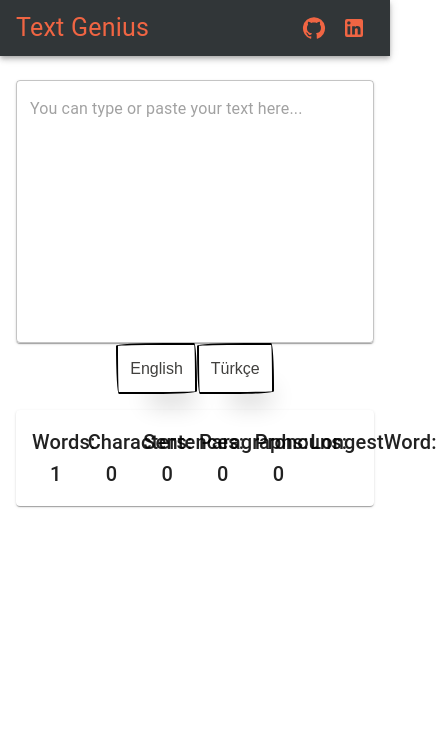
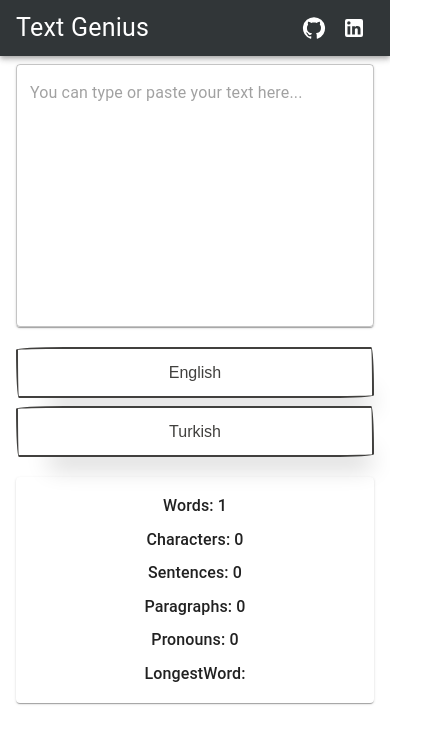
Before and after one commit to fatihkarasoglu/text-genius, a React (Create React App) app: page / in a window 390 px wide. Shown: the top 744 px of the page, 437 px wide, since content can reach past the window. Built offline with nearby package versions, Linux system fonts and the light colour scheme.

Commit message:
Responsive design added. End of project.

```diff
--- a/src/App.css
+++ b/src/App.css
@@ -1,38 +1,95 @@
-.App {
-  text-align: center;
+body {
+  margin: 0;
+  padding: 0;
+  box-sizing: border-box;
+  font-family: 'Arial', sans-serif;
+  background-color: #f4f4f9;
 }
 
-.App-logo {
-  height: 40vmin;
-  pointer-events: none;
+.container {
+  padding: 16px;
+  max-width: 1200px;
+  margin: auto;
 }
 
-@media (prefers-reduced-motion: no-preference) {
-  .App-logo {
-    animation: App-logo-spin infinite 20s linear;
+.text-area {
+  width: 100%;
+  box-sizing: border-box;
+  margin-bottom: 16px;
+}
+
+.text-stats {
+  padding: 16px;
+  margin: 16px 0;
+  background-color: #fff;
+  border-radius: 8px;
+  box-shadow: 0 0 10px rgba(0, 0, 0, 0.1);
+  text-align: center;
+  justify-content: center;
+}
+
+.langBtn {
+  margin: 4px;
+  padding: 8px 16px;
+  border: none;
+  background-color: #313638;
+  cursor: pointer;
+  border-radius: 4px;
+}
+
+.text-stats {
+  padding: 16px;
+  margin: 16px 0;
+  background-color: #fff;
+  border-radius: 8px;
+  box-shadow: 0 0 10px rgba(0, 0, 0, 0.1);
+  text-align: center;
+  justify-content: center;
+}
+
+@media (max-width: 768px) {
+  .text-stats .MuiGrid-item {
+    flex: 0 0 100%;
+    max-width: 100%;
+  }
+
+  .langBtn {
+    width: 100%;
+    margin: 4px 0;
   }
 }
 
-.App-header {
-  background-color: #282c34;
-  min-height: 100vh;
-  display: flex;
-  flex-direction: column;
-  align-items: center;
-  justify-content: center;
-  font-size: calc(10px + 2vmin);
-  color: white;
+@media (max-width: 480px) {
+  .text-stats .MuiTypography-h6 {
+    font-size: 14px;
+  }
 }
 
-.App-link {
-  color: #61dafb;
+@media (max-width: 1200px) {
+  .container {
+    padding: 8px;
+  }
 }
 
-@keyframes App-logo-spin {
-  from {
-    transform: rotate(0deg);
+@media (max-width: 768px) {
+  .text-stats .MuiGrid-item {
+    flex: 0 0 100%;
+    max-width: 100%;
   }
-  to {
-    transform: rotate(360deg);
+
+  .langBtn {
+    width: 100%;
+    margin: 4px 0;
   }
 }
+
+@media (max-width: 480px) {
+
+  .text-area .MuiTextField-root {
+    font-size: 14px;
+  }
+
+  .text-stats .MuiTypography-h6 {
+    font-size: 16px;
+  }
+}
--- a/src/App.js
+++ b/src/App.js
@@ -1,45 +1,18 @@
 import React, { useState } from 'react';
-import { Container, createTheme, CssBaseline } from '@mui/material';
+import { Container, CssBaseline } from '@mui/material';
 import Header from './components/Header';
 import TextArea from './components/TextArea';
 import TextStats from './components/TextStats';
-import '@fontsource/poppins';
-
-const theme = createTheme({
-  typography: {
-    fontFamily: 'Poppins, Arial, sans-serif',
-    h1: {
-      fontFamily: 'Poppins, Arial, sans-serif',
-      fontSize: '2.5rem',
-      fontWeight: 'bold',
-    },
-    body1: {
-      fontFamily: 'Poppins, Arial, sans-serif',
-      fontSize: '1rem',
-    },
-  },
-  palette: {
-    primary: {
-      main: '#1976d2',
-    },
-    secondary: {
-      main: '#dc004e',
-    },
-    background: {
-      default: '#f5f5f5',
-    },
-  },
-});
+import './App.css';
 
 function App() {
-
   const [text, setText] = useState('');
 
   return (
-    <div theme={theme}>
-    <CssBaseline />
+    <div>
+      <CssBaseline />
       <Header />
-      <Container>
+      <Container className="container">
         <TextArea text={text} setText={setText} />
         <TextStats text={text} />
       </Container>
--- a/src/Language/en.json
+++ b/src/Language/en.json
@@ -1,5 +1,5 @@
 {
-    "title": "Text Genius",
+    "Title": "Text Genius",
     "word": "Words",
     "character": "Characters",
     "sentence": "Sentences",
@@ -12,5 +12,7 @@
     "numberOfParagraph": "Number of paragraphs: {{count}}",
     "numberOfPronoun": "Number of pronouns: {{count}}",
     "longestWordIs": "The longest word is: {{word}}",
-    "placeholder": "You can type or paste your text here..."
+    "placeholder": "You can type or paste your text here...",
+    "lanTR": "Turkish",
+    "lanEn": "English"
   }
--- a/src/Language/tr.json
+++ b/src/Language/tr.json
@@ -12,5 +12,7 @@
     "numberOfParagraphs": "Paragraf sayısı: {{count}}",
     "numberOfPronouns": "Zamir sayısı: {{count}}",
     "longestWordIs": "En uzun kelime: {{word}}",
-    "placeholder": "Metninizi buraya yazabilir veya yapıştırabilirsiniz..."
+    "placeholder": "Metninizi buraya yazabilir veya yapıştırabilirsiniz...",
+    "lanTR": "Türkçe",
+    "lanEn": "İngilizce"
   }
--- a/src/components/Header.js
+++ b/src/components/Header.js
@@ -3,9 +3,9 @@ import { useTranslation } from 'react-i18next';
 import { AppBar, Toolbar, Typography, IconButton } from '@mui/material';
 import GitHubIcon from '@mui/icons-material/GitHub';
 import LinkedInIcon from '@mui/icons-material/LinkedIn';
+import "../App.css";
 
 const Header = () => {
-
   const { t } = useTranslation();
 
   const handleLinkedInClick = () => {
@@ -14,18 +14,18 @@ const Header = () => {
 
   const handleGitHubClick = () => {
     window.open('https://github.com/fatihkarasoglu', '_blank');
-  }
+  };
 
   return (
-    <AppBar position="static" sx={{ marginBottom: 3, backgroundColor: '#313638', color: '#F06543' }}>
+    <AppBar position="static" style={{ backgroundColor: '#313638'}}>
       <Toolbar>
-        <Typography style={{ flexGrow: 1, fontSize: 25 }} title="Text Genius">
-          {t('title')}
+        <Typography style={{ flexGrow: 1, fontSize: 25, cursor: 'pointer' }} title="Text Genius">
+          {t('Title')}
         </Typography>
-        <IconButton color="inherit" onClick={handleGitHubClick} title='GitHub'>
+        <IconButton color="inherit" onClick={handleGitHubClick} title="GitHub">
           <GitHubIcon />
         </IconButton>
-        <IconButton color="inherit" onClick={handleLinkedInClick} title='LinkedIn'>
+        <IconButton color="inherit" onClick={handleLinkedInClick} title="LinkedIn">
           <LinkedInIcon />
         </IconButton>
       </Toolbar>
--- a/src/components/TextArea.js
+++ b/src/components/TextArea.js
@@ -1,13 +1,14 @@
 import React from 'react';
 import { useTranslation } from 'react-i18next';
 import { Paper, TextField } from '@mui/material';
+import '../App.css';
 
 const TextArea = ({ text, setText }) => {
 
   const { t } = useTranslation();
 
   return (
-    <Paper>
+    <Paper className="text-area">
       <TextField
         fullWidth
         multiline
--- a/src/components/TextStats.js
+++ b/src/components/TextStats.js
@@ -2,6 +2,7 @@ import React, { useEffect, useState } from 'react';
 import { Paper, Grid, Typography } from '@mui/material';
 import { useTranslation } from 'react-i18next';
 import "./main.css";
+import "../App.css";
 
 const TextStats = ({ text }) => {
   const [stats, setStats] = useState({
@@ -46,10 +47,10 @@ const TextStats = ({ text }) => {
   return (
     <div>
       <div style={{ textAlign: 'center', marginBottom: '16px' }}>
-        <button onClick={() => changeLanguage('en')} className="langBtn">English</button>
-        <button onClick={() => changeLanguage('tr')} className="langBtn">Türkçe</button>
+        <button onClick={() => changeLanguage('en')} className="langBtn"> {t('lanEn')} </button>
+        <button onClick={() => changeLanguage('tr')} className="langBtn"> {t('lanTR')} </button>
       </div>
-      <Paper style={{ padding: '16px', margin: '16px 0', textAlign: 'center', justifyContent: 'center' }}>
+      <Paper style={{ padding: '16px', margin: '16px 0', textAlign: 'center', justifyContent: 'center' }} className="text-stats" >
         <Grid container spacing={1}>
           <Grid item xs={2}>
             <Typography variant="h6">{t('Words')}: {stats.words}</Typography>
```
